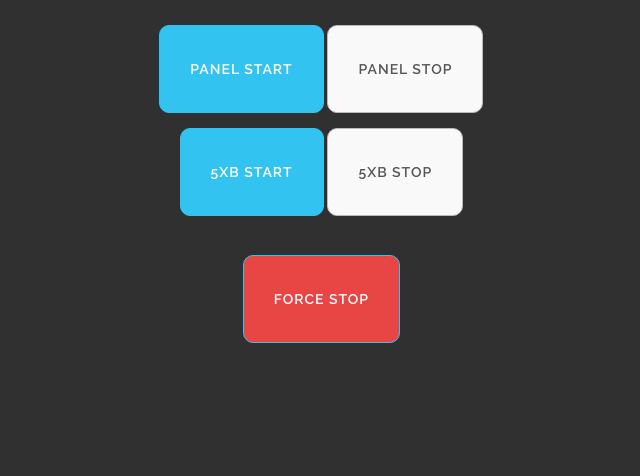
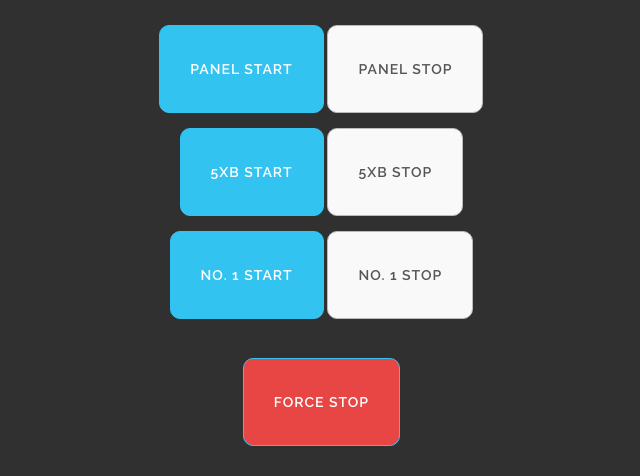
Before and after one commit to theautumn/panel_gen, a Python web app: template templates/home.html in a window 1280 px wide. Shown: the part 324-800 px from the top of the page, without its empty margins (277-917 px from the left). Run offline with Jinja, Linux system fonts and the light colour scheme; the template is opened without the code that fills it, so the values that code supplies are empty.

Commit message:
updated html template

```diff
--- a/templates/home.html
+++ b/templates/home.html
@@ -14,6 +14,13 @@
         <form method="post" action="/api/app/stop/5xb?source=web">
         <input class="button" type="submit", name="command", value="5XB Stop">
         </form>
+	<div>
+    	<form method="post" action="/api/app/start/1xb?mode=demo&source=web">
+		<input class="button-primary" type="submit", name="command", value="No. 1 Start">
+        </form>
+        <form method="post" action="/api/app/stop/1xb?source=web">
+        <input class="button" type="submit", name="command", value="No. 1 Stop">
+        </form>
 	</div>
 	<div><br>
 		<form method="post" action="/api/app/stop/all?source=web">
```
